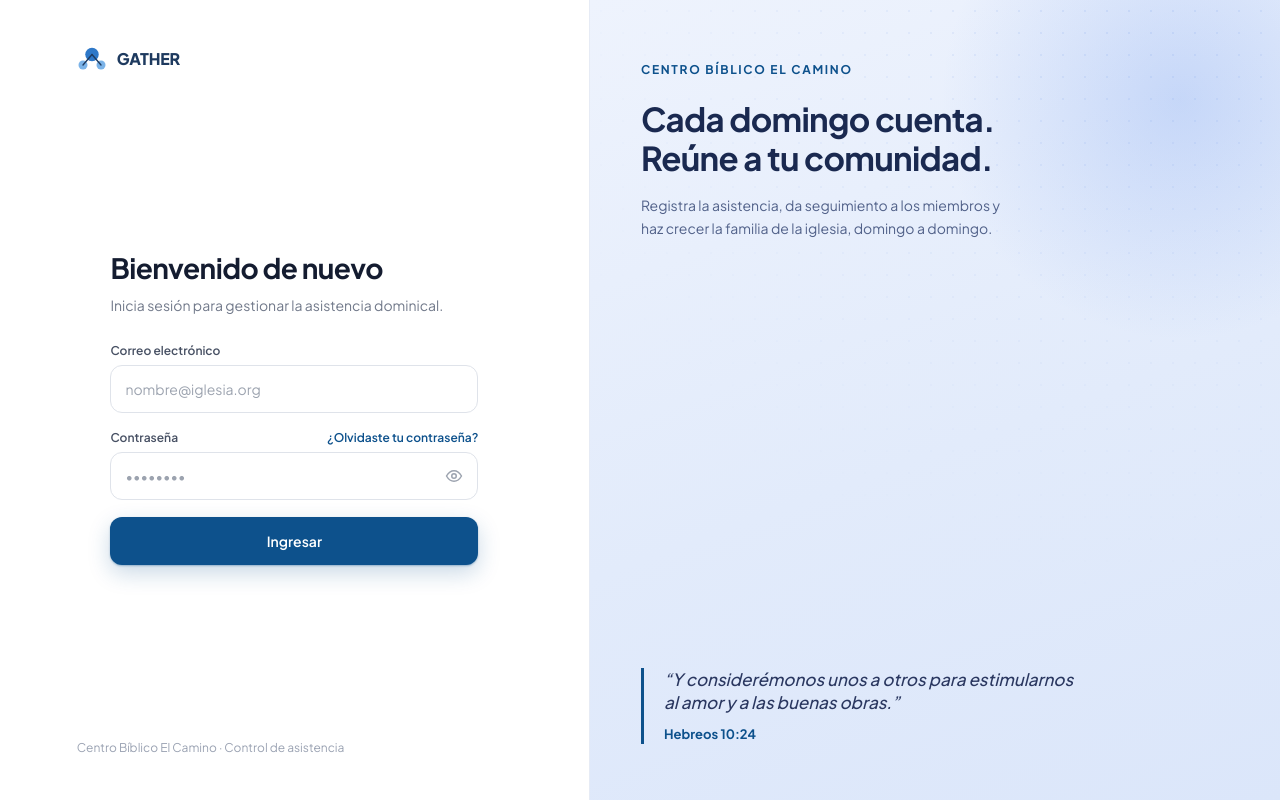
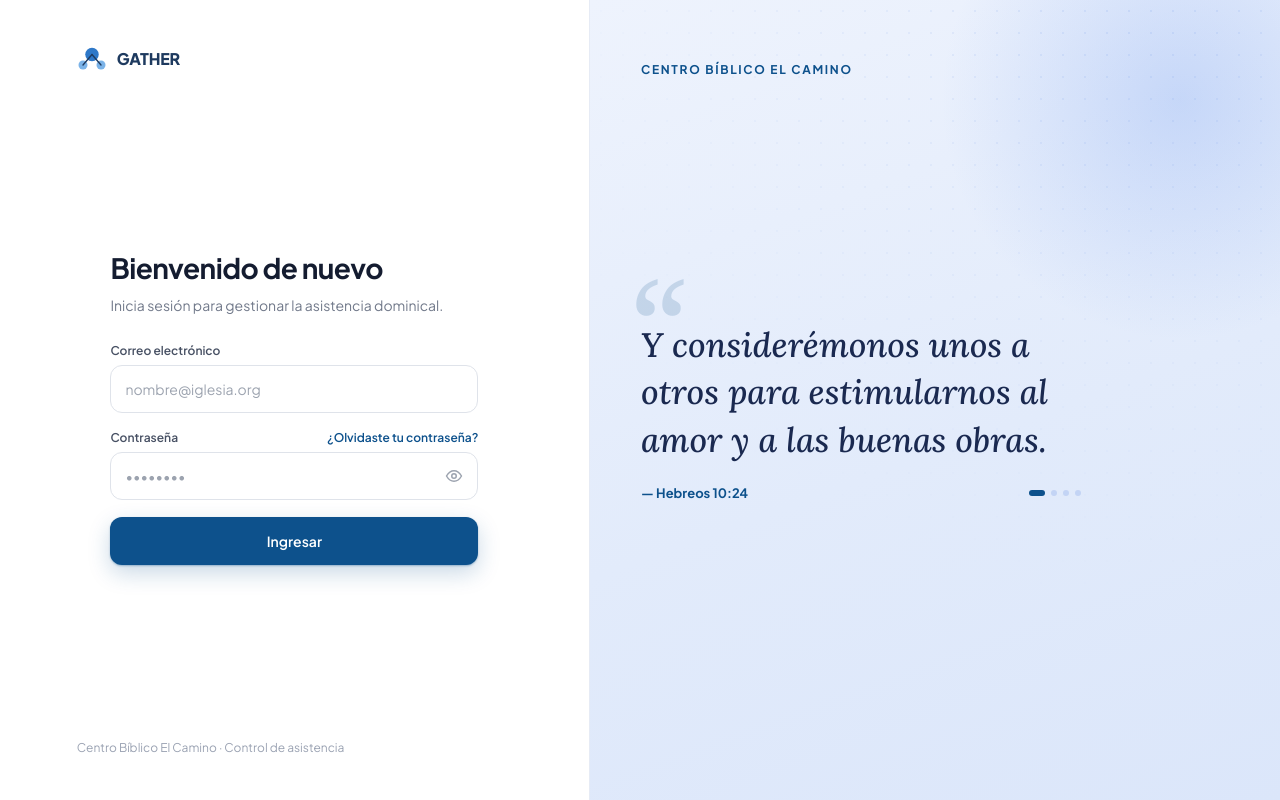
Before and after one commit to lliraGT/gather, a Next.js app: page /login in a window 1280 px wide. Built offline with nearby package versions, Linux system fonts and the light colour scheme.

Commit message:
feat(login): elevar versiculo a elemento protagonista del panel derecho

```diff
--- a/app/(auth)/login/page.tsx
+++ b/app/(auth)/login/page.tsx
@@ -180,22 +180,42 @@ export default function LoginPage() {
           <span className="text-xs font-bold uppercase tracking-[0.14em] text-[#0D518C]">
             Centro Bíblico El Camino
           </span>
-          <h2 className="mt-5 max-w-[400px] text-[33px] font-bold leading-[1.18] tracking-[-0.02em] text-[#1a2950]">
-            Cada domingo cuenta. Reúne a tu comunidad.
-          </h2>
-          <p className="mt-4 max-w-[380px] text-sm leading-relaxed text-[#516189]">
-            Registra la asistencia, da seguimiento a los miembros y haz crecer la familia de la iglesia, domingo a domingo.
-          </p>
         </div>
 
-        <div
-          className="relative border-l-[3px] border-[#0D518C] pl-5 transition-all duration-500"
-          style={{ opacity: visible ? 1 : 0, transform: visible ? 'none' : 'translateY(6px)' }}
-        >
-          <p className="m-0 max-w-[420px] text-[17px] font-medium italic leading-snug text-[#2a3760]">
-            &ldquo;{verse.text}&rdquo;
-          </p>
-          <p className="mt-2.5 text-[13px] font-bold text-[#0D518C]">{verse.ref}</p>
+        <div className="relative flex flex-1 items-center">
+          <div
+            className="relative max-w-[440px] transition-all duration-500"
+            style={{ opacity: visible ? 1 : 0, transform: visible ? 'none' : 'translateY(6px)' }}
+          >
+            <span
+              aria-hidden="true"
+              className="pointer-events-none absolute -left-3 -top-16 select-none font-serif text-[130px] leading-none text-[#0D518C]"
+              style={{ opacity: 0.16 }}
+            >
+              &ldquo;
+            </span>
+            <p
+              className="relative m-0 text-[34px] font-medium italic leading-[1.4] text-[#1a2950]"
+              style={{ fontFamily: "'Lora', serif" }}
+            >
+              {verse.text}
+            </p>
+            <div className="mt-5 flex items-center justify-between">
+              <p className="m-0 text-[13px] font-bold text-[#0D518C]">— {verse.ref}</p>
+              <div className="flex items-center gap-1.5">
+                {VERSES.map((_, i) => (
+                  <span
+                    key={i}
+                    className="h-1.5 rounded-full transition-all duration-300"
+                    style={{
+                      width: i === idx ? '16px' : '6px',
+                      backgroundColor: i === idx ? '#0D518C' : '#c3d4f5',
+                    }}
+                  />
+                ))}
+              </div>
+            </div>
+          </div>
         </div>
       </aside>
     </div>
--- a/app/layout.tsx
+++ b/app/layout.tsx
@@ -17,6 +17,7 @@ export default function RootLayout({
         <link rel="preconnect" href="https://fonts.googleapis.com" />
         <link rel="preconnect" href="https://fonts.gstatic.com" crossOrigin="anonymous" />
         <link rel="stylesheet" href="https://fonts.googleapis.com/css2?family=Plus+Jakarta+Sans:wght@400;500;600;700;800&display=swap" />
+        <link rel="stylesheet" href="https://fonts.googleapis.com/css2?family=Lora:ital,wght@1,500&display=swap" />
         <link rel="stylesheet" href="https://cdn.jsdelivr.net/npm/@tabler/icons-webfont@latest/dist/tabler-icons.min.css"/>
       </head>
       <body className="font-sans antialiased">
```
